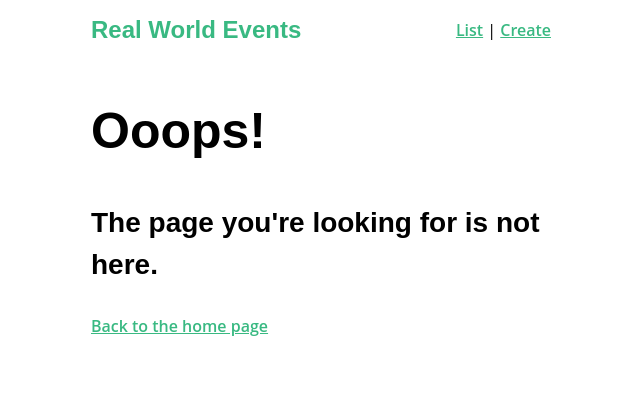
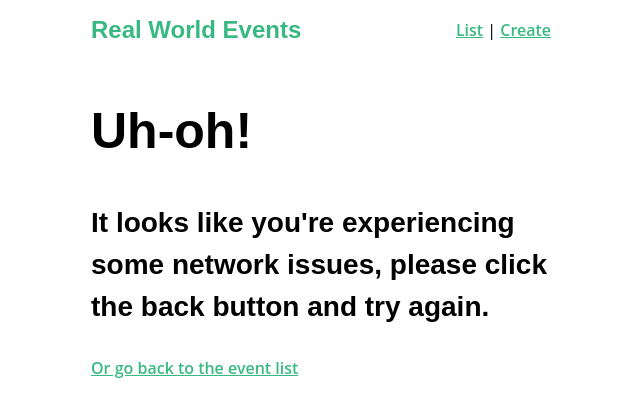
Before and after one commit to joelquek/real-world-vue, a Vue app: page /network-issue in a window 1280 px wide. Before the commit this address led to /404. Shown: the top 416 px of the page, without its empty margins (319-959 px from the left). Built offline with nearby package versions, Linux system fonts and the light colour scheme.

Commit message:
networkissue error

```diff
--- /dev/null
+++ b/src/pages/NetworkIssue.vue
@@ -0,0 +1,7 @@
+<template>
+<div>
+    <h1>Uh-oh!</h1>
+    <h3>It looks like you're experiencing some network issues, please click the back button and try again. </h3>
+    <router-link :to="{ name: 'event-list' }">Or go back to the event list</router-link>
+</div>
+</template>
--- a/src/router.js
+++ b/src/router.js
@@ -4,6 +4,7 @@
 import EventList from './views/EventList.vue'
 import EventShow from './views/EventShow.vue'
 import NotFound from './views/NotFound.vue'
+import NetworkIssue from './pages/NetworkIssue.vue'
 import NProgress from 'nprogress'
 import store from './store/store'
 
@@ -30,9 +31,13 @@
           routeTo.params.event = event
           next()
        })
-       .catch( ()=> next({
-          name: '404', params: {resource : 'event'}
-        }))
+      .catch(error => {
+        if(error.response && error.response.status == 404){
+          next({name: '404', params: { resource: 'event' }})
+        }else{
+          next({ name : 'network-issue' })
+        }
+      })
       }
     },
     {
@@ -49,6 +54,11 @@
     {
       path: '*',
       redirect: { name : '404', params: {resource: 'page'}}
+    },
+    {
+      path: '/network-issue',
+      name: 'network-issue',
+      component: NetworkIssue
     }
   ]
 })
```
